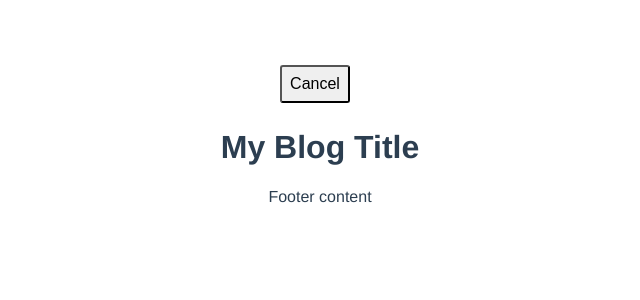
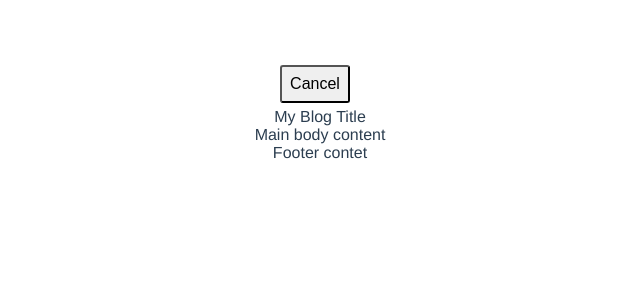
Before and after one commit to yxj0312/build-gmail-clone-with-vue-3, a Vue app: page / in a window 1280 px wide. Shown: the top 300 px of the page, without its empty margins (320-960 px from the left). Built offline with nearby package versions, Linux system fonts and the light colour scheme.

Commit message:
add data

```diff
--- a/src/App.vue
+++ b/src/App.vue
@@ -54,6 +54,11 @@ const { undo } = useRefHistory(state, {
 const { now, pause, resume } = useNow({ controls: true })
 
 
+const layout = [
+        { name: 'header', content: 'My Blog Title' },
+        { name: 'default', content: 'Main body content' },
+        { name: 'sidebar', content: 'Footer contet' }
+      ]
 </script>
 
 <template>
@@ -69,7 +74,7 @@ const { now, pause, resume } = useNow({ controls: true })
 
   <BaseButton>Cancel</BaseButton>
 
-  <BlogLayout>
+  <!-- <BlogLayout>
     <template v-slot:header>
       <h1>My Blog Title</h1>
     </template>
@@ -78,6 +83,16 @@ const { now, pause, resume } = useNow({ controls: true })
     </template>
     <template v-slot:sidebar>
       <p>Footer content</p>
+    </template>
+  </BlogLayout> -->
+
+  <BlogLayout>
+    <template
+      v-for="section in layout"
+      v-slot:[section.name]
+      :key="`blog-section-${section.name}`"
+    >
+      {{ section.content }}
     </template>
   </BlogLayout>
 </template>
```
